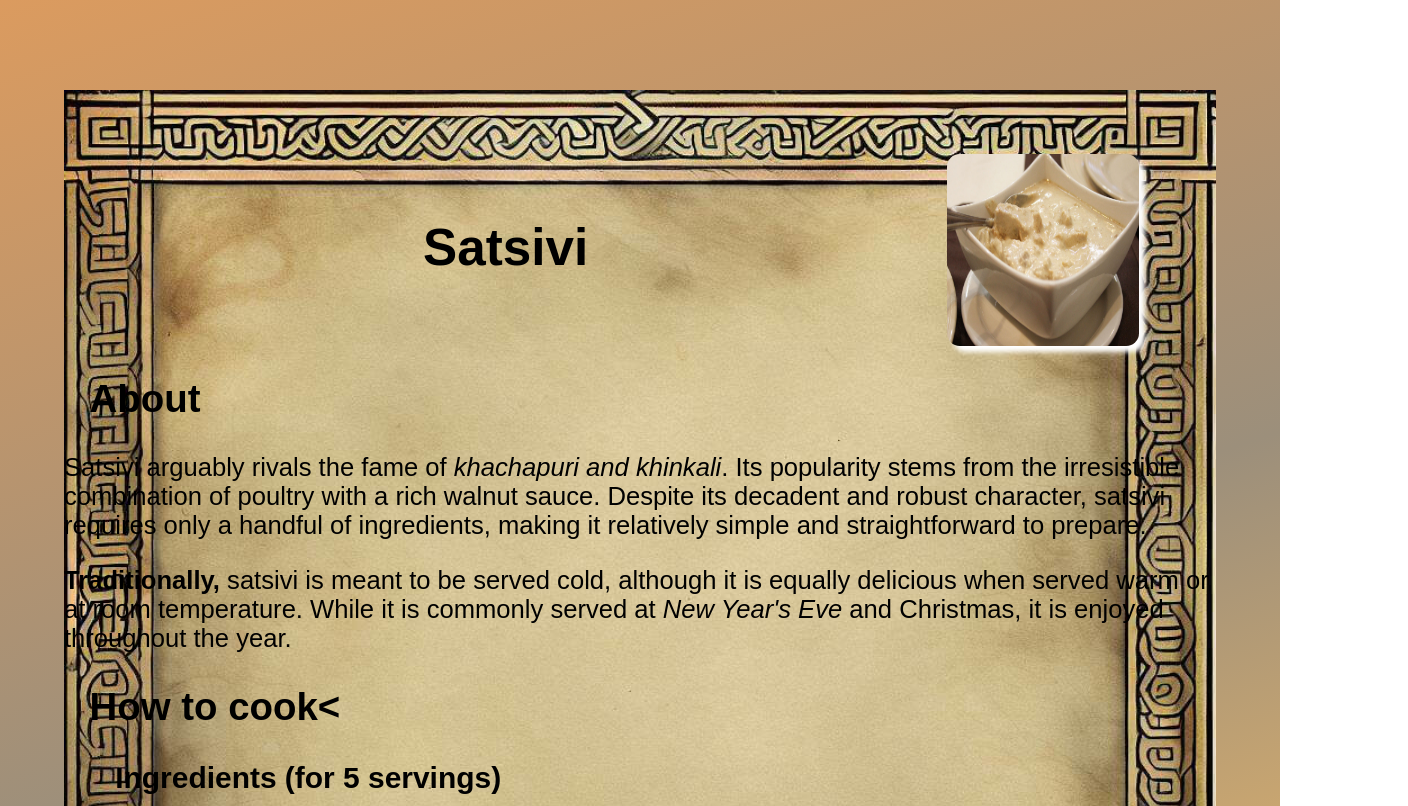
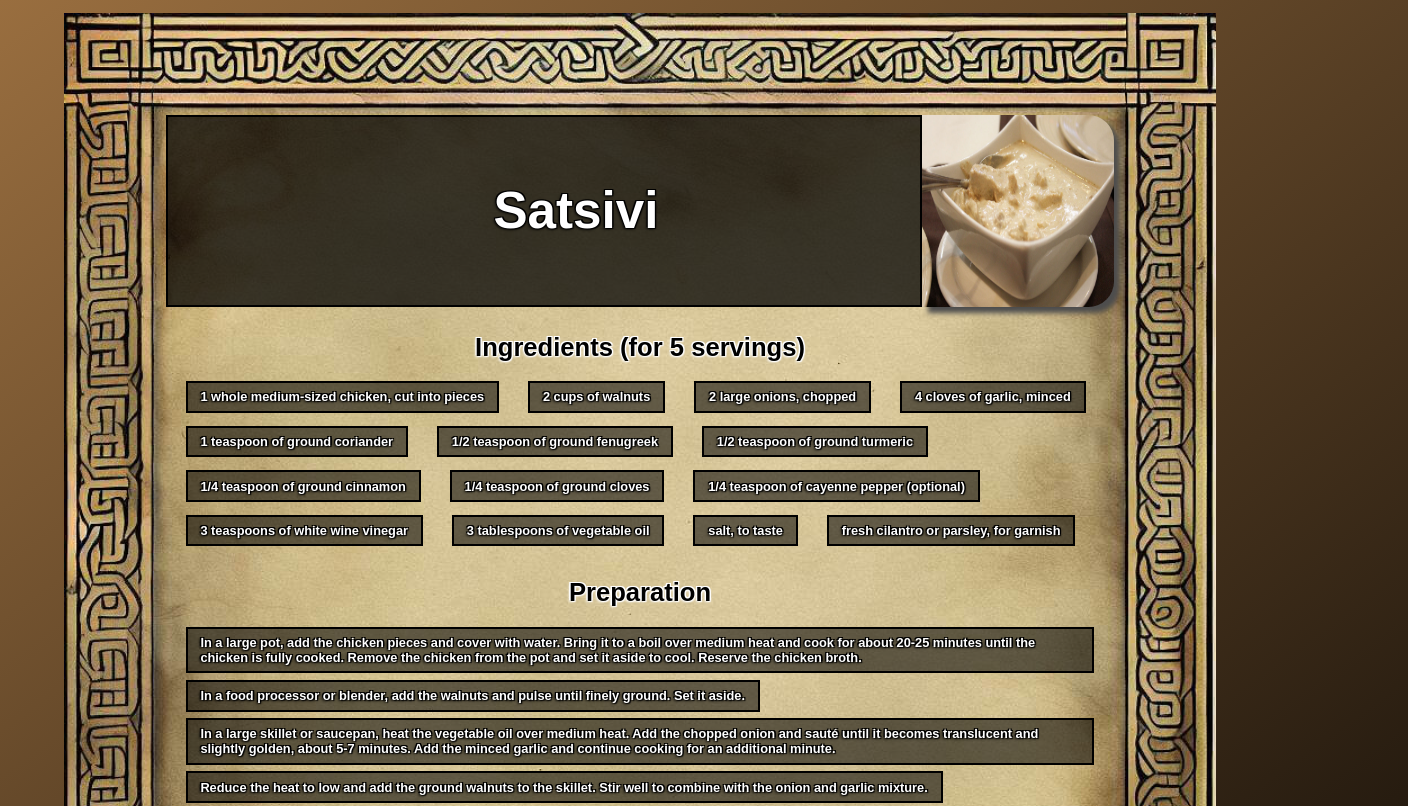
Before and after one commit to F3GR/odin-recipes, a plain HTML site: page recipes/satsivi.html in a window 1280 px wide. Shown: the top 806 px of the page, 1408 px wide, since content can reach past the window. Drawn offline with Linux system fonts and the light colour scheme.

Commit message:
styling the project + edit attributions

```diff
--- a/pages-style.css
+++ b/pages-style.css
@@ -1,20 +1,28 @@
 * {
     box-sizing: border-box;
+    font-size: 1vw;
+    text-shadow: -0.1vw 0.1vw 0.2vw #000,
+    0.1vw 0.1vw 0.1vw #000,
+    0.1vw -0.1vw 0 #000,
+    -0.1vw -0.1vw 0 #000;
 }
 
 html {
-    height: 100vw;
-    width: 100vw;
-    background: linear-gradient(0.45turn, #db9b5f, #9c8f7b, #ffc163);
+    height: 110vw;
+    width: 110vw;
+    background: linear-gradient(0.4turn, #996e3f, #000000);
     background-repeat: no-repeat;
     background-size: cover;
-    font-size: 1vw;
 }
 
 body {
-    width: 90%;
-    height: 90%;
-    margin: 7vw 5vw 10vw 5vw;
+    width: 90vw;
+    height: 90vw;
+    margin: 1vw 5vw 10vw 5vw;
+    padding-top: 8vw;
+    padding-left: 8vw;
+    padding-right: 8vw;
+    font-weight: 900;
     font-family: Brush Script MT, sans-serif;
     background-image: url("./images/paper-body.jpg");
     background-position: center;
@@ -23,50 +31,73 @@ body {
 }
 
 .recipe {
-    font-size: 2rem;
-}
-
-h1 {
-    margin-left: 1vw;
-}
-
-h2 {
-    margin-left: 2vw;
-}
-
-h3, h4 {
-    margin-left: 4vw;
-}
-
-footer {
-    margin: 30px 20px 30px 10vw;
-}
-
-.link2 {
-    margin-left: 60vw;
+    font-size: 1rem;
 }
 
 header {
-    padding-top: 5vw;
     width: 100%;
-    height: 20vw;
+    height: 15vw;
 }
 
 header > h1 {
-    width: 62vw;
+    font-size: 4rem;
+    width: 59vw;
+    height: 15vw;
     text-align: center;
+    margin-top: 0vw;
     padding-left: 5vw;
-    margin-bottom: 5vw;
-    margin-top: 5vw;
+    padding-top: 5vw;
     display: inline-block;
+    color: white;
+    background-color: rgba(0, 0, 0, 0.74);
+    border: 0.2vw solid #000000;
 }
 
 header img {
     float: right;
     width: 15vw;
     height: 15vw;
-    border-radius: 1vw;
-    filter: drop-shadow(0.5vw 0.5vw 0.2vw white);
-    margin-left: 6vw;
-    margin-right: 6vw;
+    border-radius: 0vw 2vw 2vw 0;
+    filter: drop-shadow(0.5vw 0.5vw 0.2vw rgb(77, 77, 77));
 }
+
+h3 {
+    text-shadow: -0.1vw 0.1vw 0.2vw #fff,
+    0.1vw 0.1vw 0.1vw #fff,
+    0.1vw -0.1vw 0 #fff,
+    -0.1vw -0.1vw 0 #fff;
+    font-size: 2rem;
+    text-align: center;
+    margin-bottom: 1vw;
+}
+
+.preparation {
+    margin-top: 0vw;
+}
+
+ol, ul {
+    padding: 0.5vw;
+}
+
+li {
+    padding: 0.5vw 1vw;
+    margin: 0vw 1vw 1vw 1vw;
+    display: inline-block;
+    text-decoration-line: none;
+    color: white;
+    background-color: rgba(0, 0, 0, 0.548);
+    border: 0.2vw solid #000000;
+}
+
+ol li {
+    margin-bottom: 0.5vw;
+    display: inline-block;
+}
+
+footer {
+    margin: 3vw 3vw 2vw 3vw;
+}
+
+.link2 {
+    margin-left: 60vw;
+}
--- a/recipes/satsivi.html
+++ b/recipes/satsivi.html
@@ -15,17 +15,6 @@
     </header>
 
     <main>
-        <h2>About</h2>
-        <p>Satsivi arguably rivals the fame of <em>khachapuri and khinkali</em>.
-            Its popularity stems from the irresistible combination of poultry with a rich walnut sauce.
-            Despite its decadent and robust character, satsivi requires only a handful of ingredients,
-            making it relatively simple and straightforward to prepare.</p>
-        <p><strong>Traditionally,</strong> satsivi is meant to be served <strong></strong>cold</strong>,
-            although it is equally delicious when served warm or at room temperature.
-            While it is commonly served at <em>New Year's Eve</em> and <em></em>Christmas</em>,
-            it is enjoyed throughout the year. </p>
-
-        <h2>How to cook<</h2>
         <h3>Ingredients (for 5 servings)</h3>
         <ul>
             <li>1 whole medium-sized chicken, cut into pieces</li>
@@ -44,7 +33,7 @@
             <li>fresh cilantro or parsley, for garnish</li>
         </ul>
 
-        <h3>Preparation</h3>
+        <h3 class="preparation">Preparation</h3>
         <ol>
             <li>In a large pot, add the chicken pieces and cover with water.
                 Bring it to a boil over medium heat and cook for about 20-25 minutes
```
Also changed, not shown: index.html (+23 -22 lines), recipes/khinkali.html (+0 -13 lines), README-attributions.txt.
